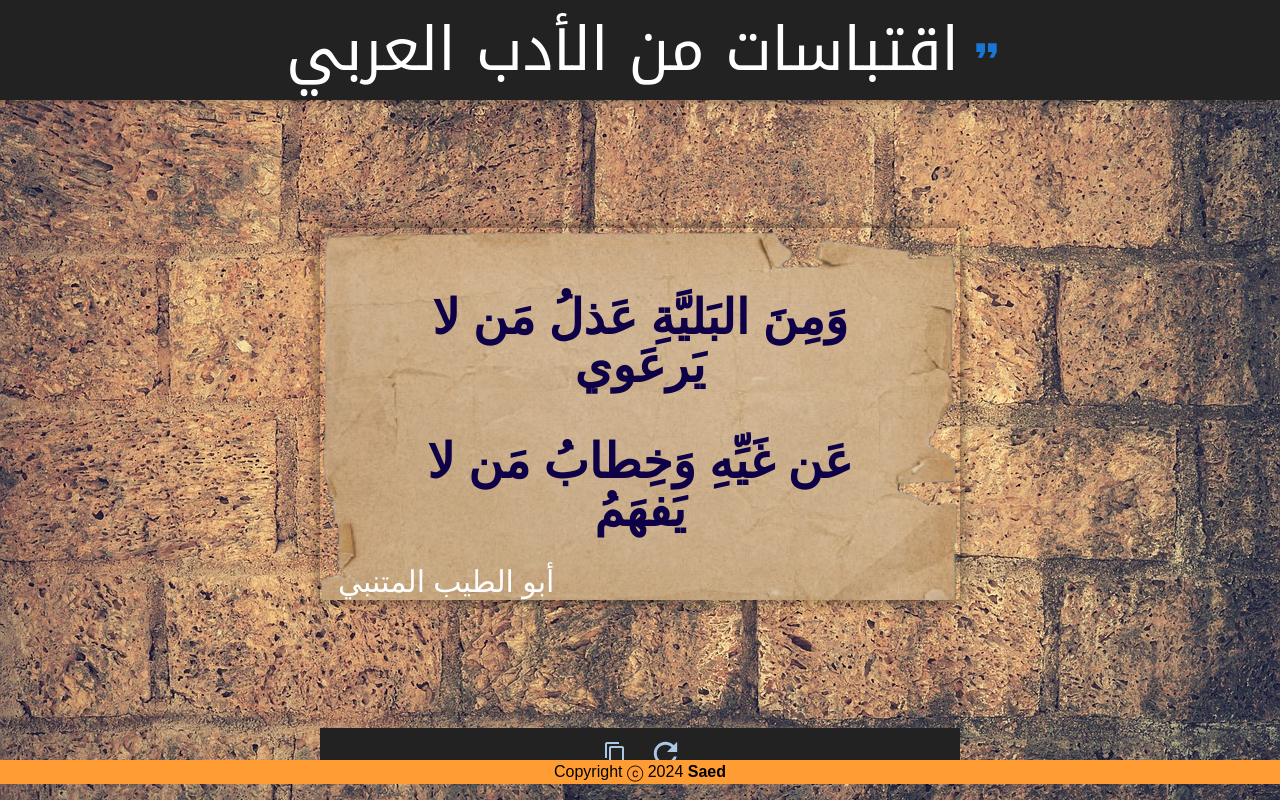
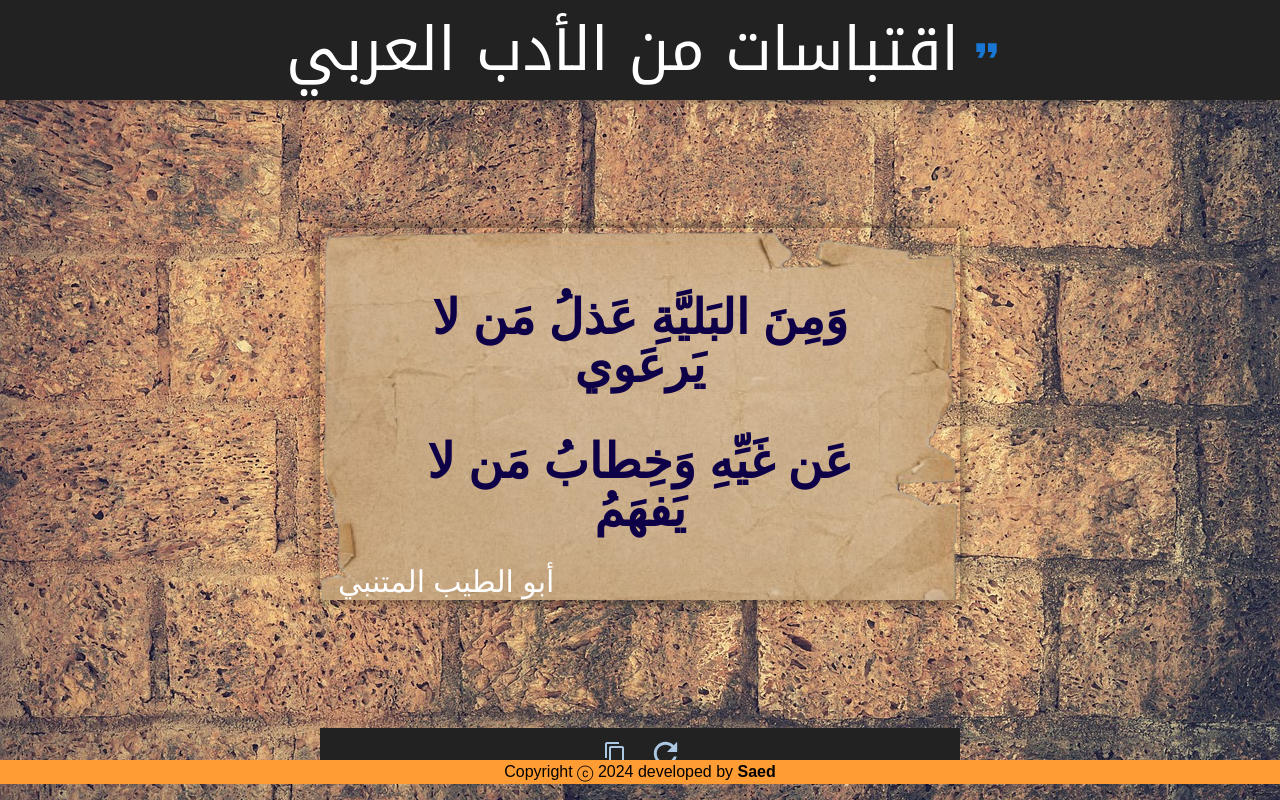
Before and after one commit to seidow/poetry-quotes, a React (Vite) app: page / in a window 1280 px wide. Built offline with nearby package versions, Linux system fonts and the light colour scheme; a web font is replaced by a local one.

Commit message:
Modify Footer

```diff
--- a/src/assets/Footer.jsx
+++ b/src/assets/Footer.jsx
@@ -4,7 +4,7 @@ function Footer() {
     const year = new Date().getFullYear();
     return (
       <footer>
-        <p className="focus:outline-none focus:shadow-outline">Copyright ⓒ {year} <strong> Saed </strong> </p>
+        <p className="focus:outline-none focus:shadow-outline">Copyright ⓒ {year} developed by <strong> Saed </strong> </p>
       </footer>
     );
   }
```
